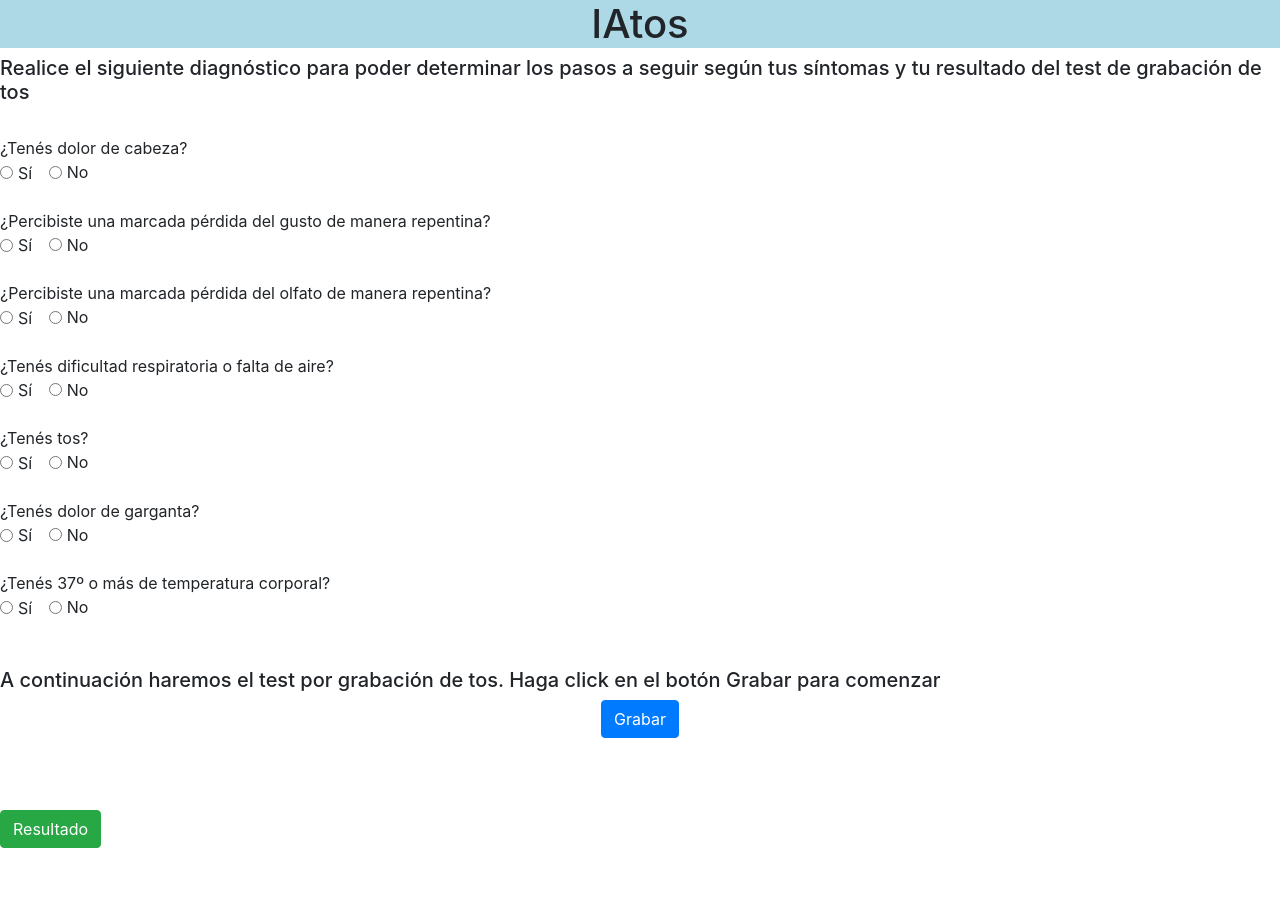
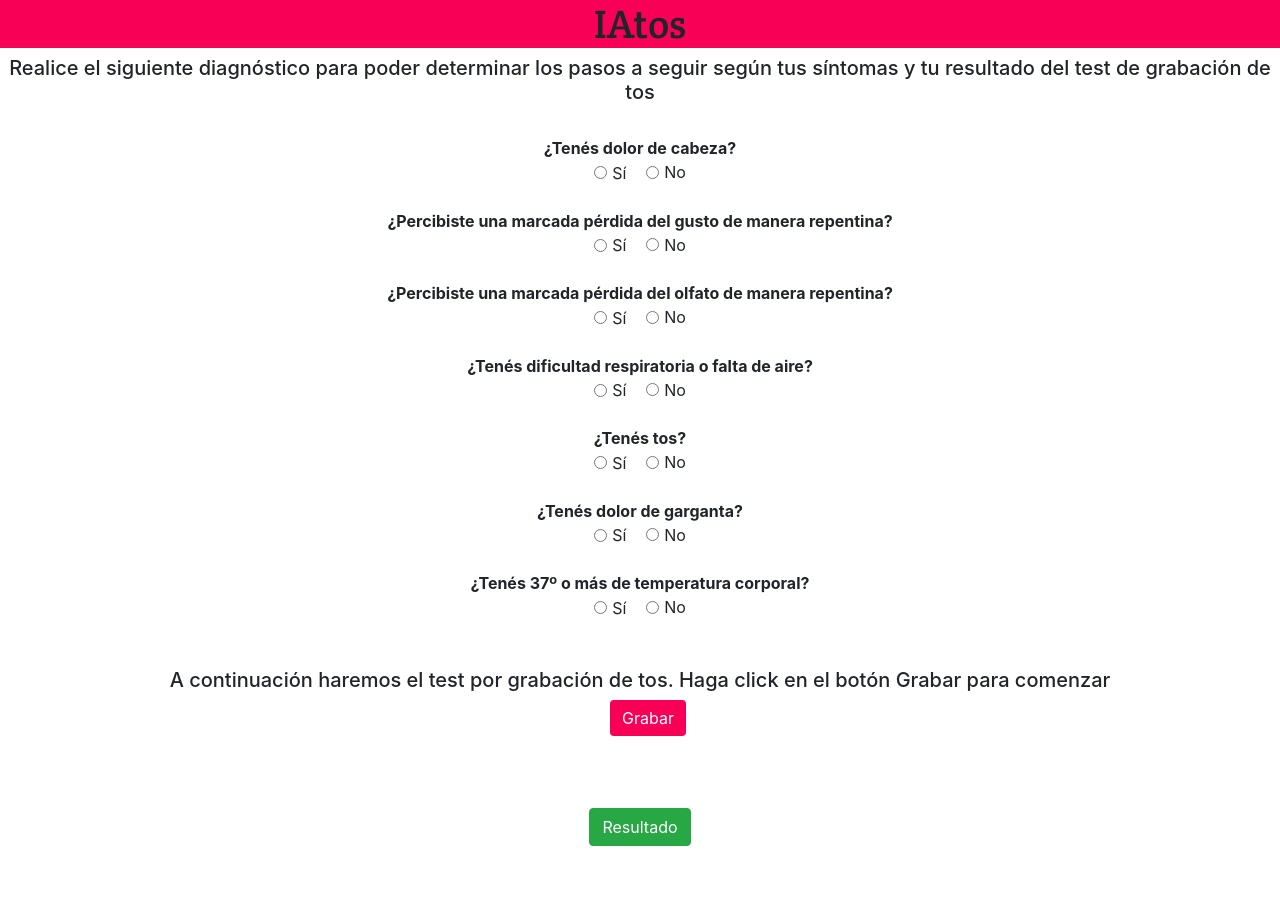
Before and after one commit to fcernafukuzaki/IATos, a Flask app: page / in a window 1280 px wide. After the commit the page ends 846 px from the top, so only its background shows below. Run offline with Flask 2, Linux system fonts and the light colour scheme; some libraries are stand-ins or nearby versions.

Commit message:
Add files via upload

```diff
--- a/static/styles.css
+++ b/static/styles.css
@@ -10,9 +10,35 @@
     padding: 3px 8px;
     border-radius: 2px;
 }
+
 */
 
 .container-fluid {
-    background-color: lightblue;
+    background-color: #f90057;
     text-align: center;
+    font-family: 'Crete Round', serif;
 }
+h5 {
+    text-align: center;
+    margin-right: 8px;
+    margin-left: 8px;
+}
+div {
+    font-weight: bold;
+    text-align: center;
+    margin-right: 8px;
+    margin-left: 8px;
+}
+div.form-check {
+    font-weight: normal;
+    margin-right: 8px;
+    margin-left: 8px;
+}
+#comenzarGrabacion {
+    background-color: #F90057;
+    border: black;
+}
+#detenerGrabacion {
+    background-color: #F90057;
+    border: black;
+}
```
Also changed, not shown: static/JavaScript.js (+28 -5 lines), static/images/artificial-intelligence.png (added).
